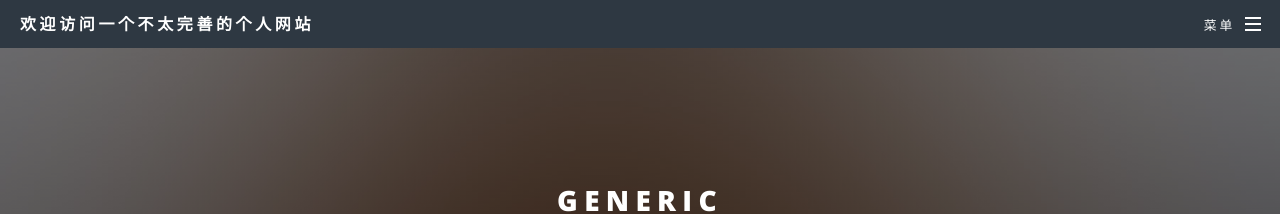
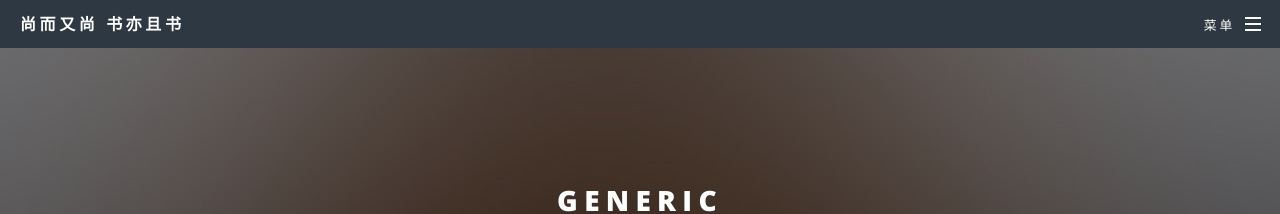
Before and after one commit to lushangshu/lushangshu.github.io, a Jekyll site: the page built from generic.html, in a window 1280 px wide. Shown: the top 214 px of the page. Built offline with Jekyll 4.4.1, drawn with Linux system fonts in a browser that asks for light colours.

Commit message:
更新主题

```diff
--- a/_config.yml
+++ b/_config.yml
@@ -2,7 +2,8 @@
 #
 
 # Site settings
-title: 欢迎访问一个不太完善的个人网站
+title: 尚而又尚 书亦且书
+mainTitle: 欢迎访问一个不太完善的个人网站
 description: |
   一个在互联网行业不断学习前进的人
 #crafted by [HTML5 UP](http://html5up.net)
--- a/index.html
+++ b/index.html
@@ -4,7 +4,7 @@
 				<!-- Banner -->
 					<section id="banner">
 						<div class="inner">
-							<h2>{{ site.title }}</h2>
+							<h2>{{ site.mainTitle }}</h2>
 							<p>{{ site.description | markdownify }}</p>
 							<ul class="actions">
 								<li><a href="https://github.com/lushangshu" class="button special">访问他的github主页</a></li>
```
